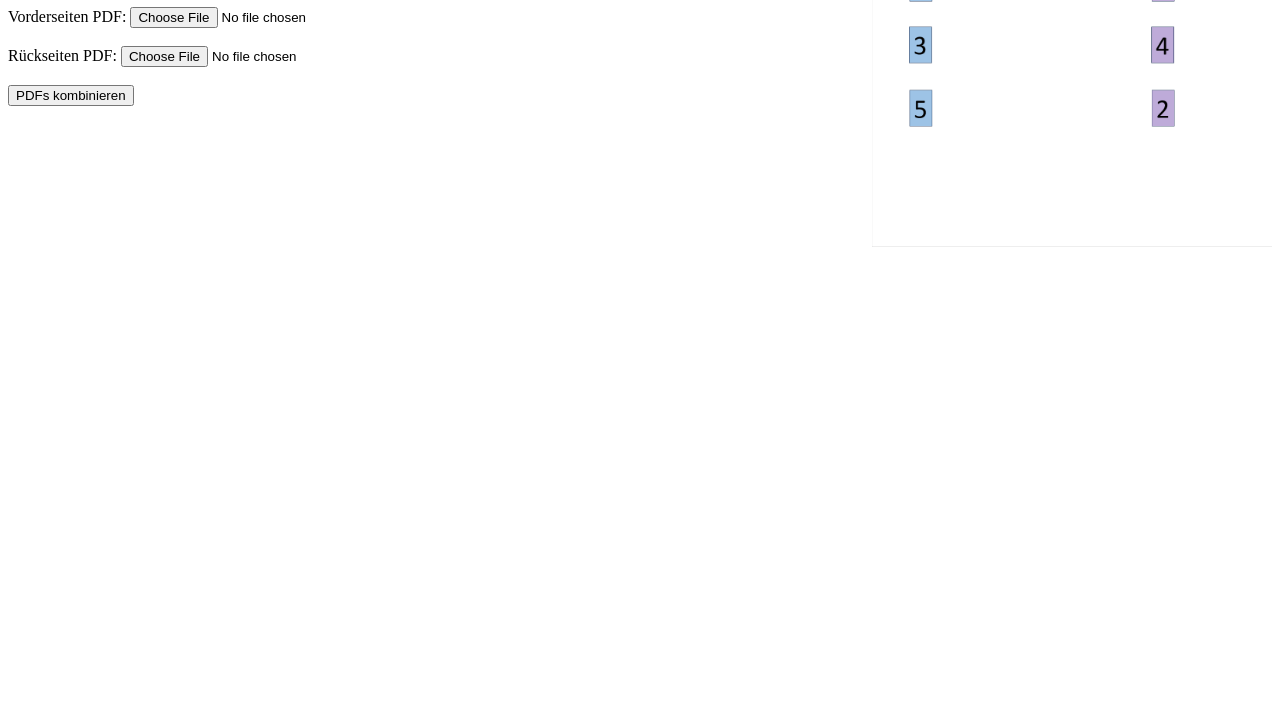
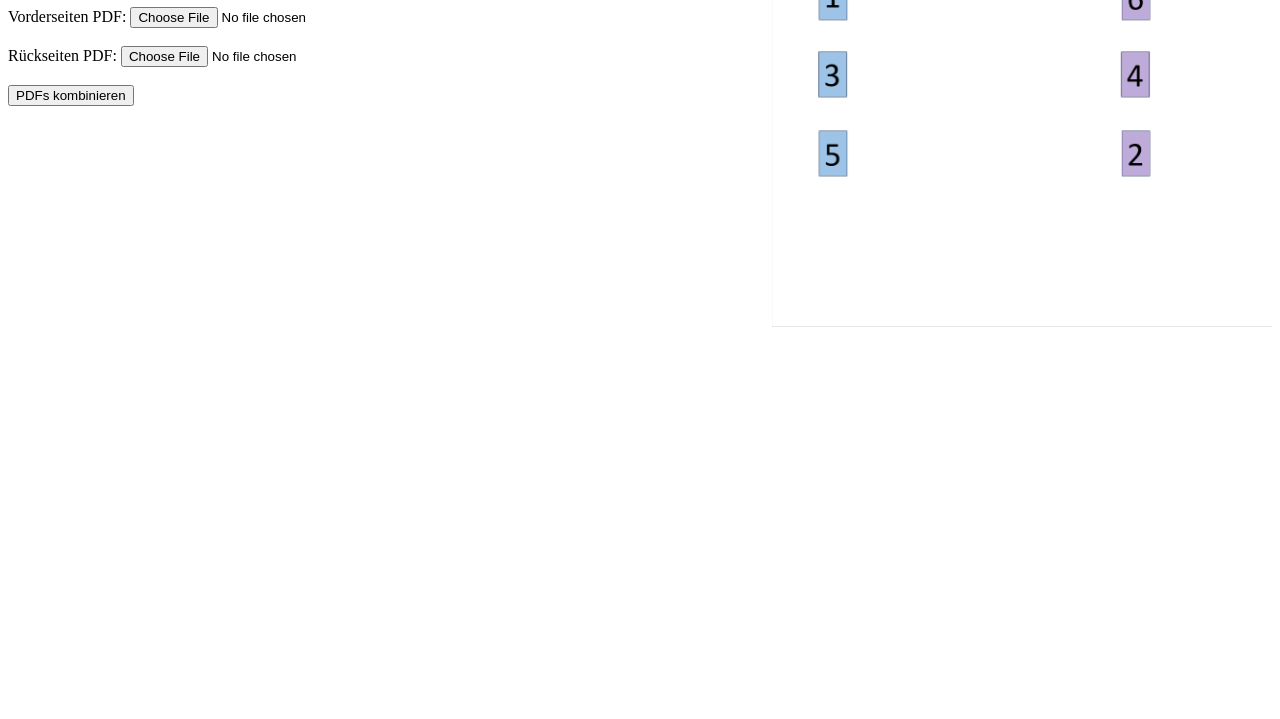
Before and after one commit to pdfconverter012/pdfconverter, a plain HTML site: page index.html in a window 1280 px wide. Shown: the part 81-800 px from the top of the page. Drawn offline with Linux system fonts and the light colour scheme.

Commit message:
index.html

```diff
--- a/index.html
+++ b/index.html
@@ -15,8 +15,8 @@
             flex: 1;
         }
         #slideshow {
-            width: 400px; /* Setze die Breite entsprechend dem Verhältnis 5:4 */
-            height: 320px; /* Setze die Höhe entsprechend dem Verhältnis 5:4 */
+            width: 500px; /* Setze die Breite entsprechend dem Verhältnis 5:4 */
+            height: 400px; /* Setze die Höhe entsprechend dem Verhältnis 5:4 */
             position: relative;
             overflow: hidden;
             margin-left: 20px;
@@ -30,7 +30,7 @@
             left: 50%;
             transform: translate(-50%, -50%);
             opacity: 0;
-            transition: opacity 1s;
+            transition: opacity 0s; /* Übergangseffekt entfernt */
         }
         #slideshow img.active {
             opacity: 1;
```
